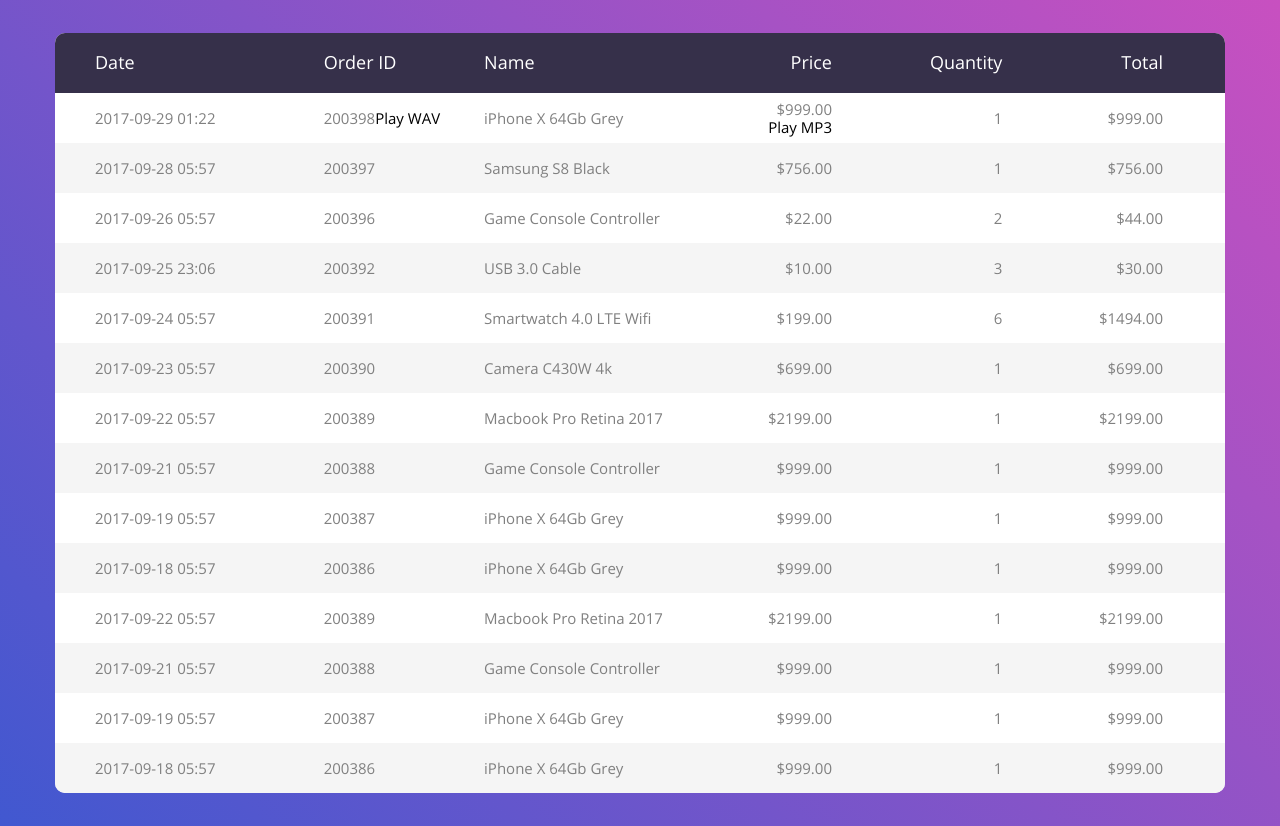
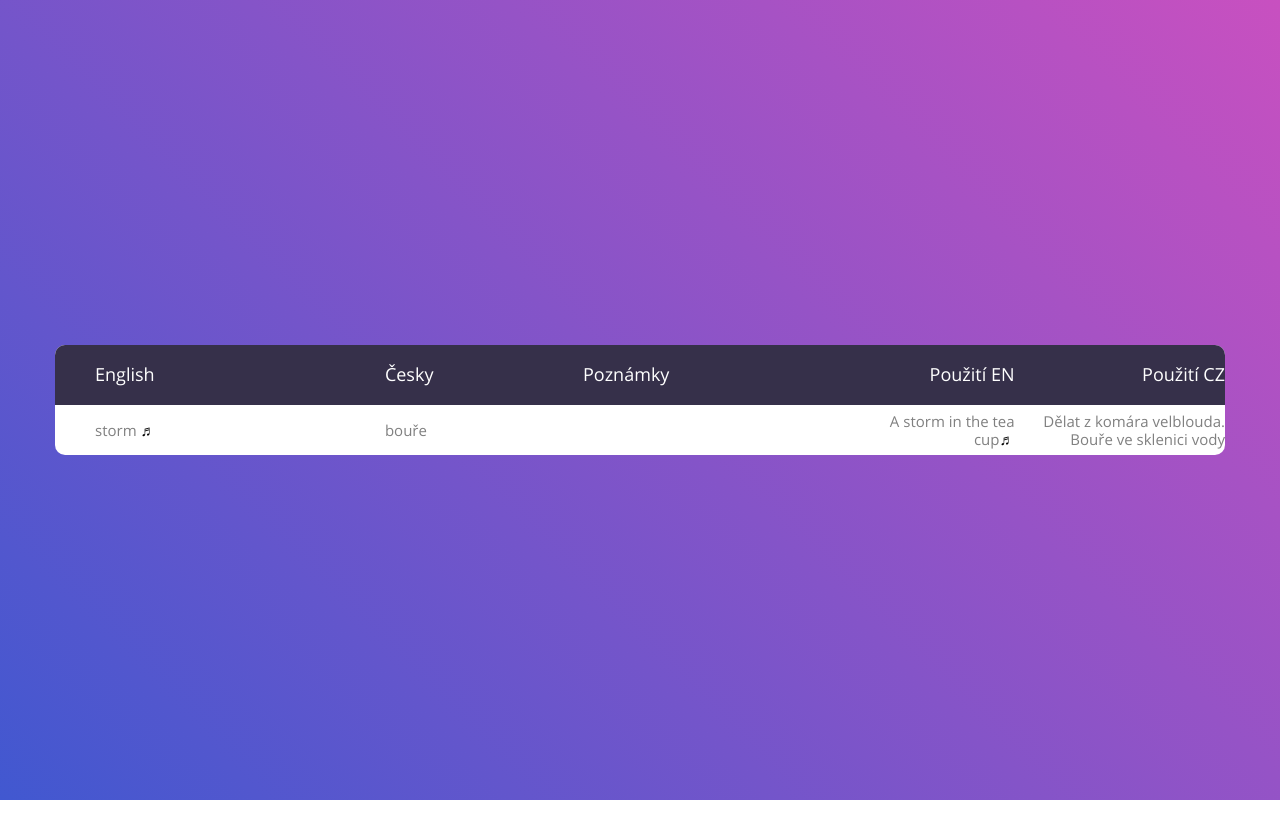
Before and after one commit to tomashak/my_english, a plain HTML site: page web/index.html in a window 1280 px wide. After the commit the page ends 800 px from the top, so only its background shows below. Drawn offline with Linux system fonts and the light colour scheme.

Commit message:
first word

```diff
--- a/web/index.html
+++ b/web/index.html
@@ -30,127 +30,22 @@
 					<table>
 						<thead>
 							<tr class="table100-head">
-								<th class="column1">Date</th>
-								<th class="column2">Order ID</th>
-								<th class="column3">Name</th>
-								<th class="column4">Price</th>
-								<th class="column5">Quantity</th>
-								<th class="column6">Total</th>
+								<th class="column1">English</th>
+								<th class="column2">Česky</th>
+								<th class="column3">Poznámky</th>
+								<th class="column4">Použití EN</th>
+								<th class="column5">Použití CZ</th>
 							</tr>
 						</thead>
 						<tbody>
 								<tr>
-									<td class="column1">2017-09-29 01:22</td>
-									<td class="column2">200398<button class="playWAV">Play WAV</button></td>
-									<td class="column3">iPhone X 64Gb Grey</td>
-									<td class="column4">$999.00<button class="playMP3">Play MP3</button></td>
-									<td class="column5">1</td>
-									<td class="column6">$999.00</td>
+									<td class="column1">storm <button onclick="playSound('mp3/druha.mp3');">&#9836;</button></td>
+									<td class="column2">bouře</td>
+									<td class="column3"></td>
+									<td class="column4">A storm in the tea cup<button onclick="playSound('mp3/a_storm_in_the_tea_cup.mp3');">&#9836;</button></td>
+									<td class="column5">Dělat z komára velblouda. Bouře ve sklenici vody</td>
 								</tr>
-								<tr>
-									<td class="column1">2017-09-28 05:57</td>
-									<td class="column2">200397</td>
-									<td class="column3">Samsung S8 Black</td>
-									<td class="column4">$756.00</td>
-									<td class="column5">1</td>
-									<td class="column6">$756.00</td>
-								</tr>
-								<tr>
-									<td class="column1">2017-09-26 05:57</td>
-									<td class="column2">200396</td>
-									<td class="column3">Game Console Controller</td>
-									<td class="column4">$22.00</td>
-									<td class="column5">2</td>
-									<td class="column6">$44.00</td>
-								</tr>
-								<tr>
-									<td class="column1">2017-09-25 23:06</td>
-									<td class="column2">200392</td>
-									<td class="column3">USB 3.0 Cable</td>
-									<td class="column4">$10.00</td>
-									<td class="column5">3</td>
-									<td class="column6">$30.00</td>
-								</tr>
-								<tr>
-									<td class="column1">2017-09-24 05:57</td>
-									<td class="column2">200391</td>
-									<td class="column3">Smartwatch 4.0 LTE Wifi</td>
-									<td class="column4">$199.00</td>
-									<td class="column5">6</td>
-									<td class="column6">$1494.00</td>
-								</tr>
-								<tr>
-									<td class="column1">2017-09-23 05:57</td>
-									<td class="column2">200390</td>
-									<td class="column3">Camera C430W 4k</td>
-									<td class="column4">$699.00</td>
-									<td class="column5">1</td>
-									<td class="column6">$699.00</td>
-								</tr>
-								<tr>
-									<td class="column1">2017-09-22 05:57</td>
-									<td class="column2">200389</td>
-									<td class="column3">Macbook Pro Retina 2017</td>
-									<td class="column4">$2199.00</td>
-									<td class="column5">1</td>
-									<td class="column6">$2199.00</td>
-								</tr>
-								<tr>
-									<td class="column1">2017-09-21 05:57</td>
-									<td class="column2">200388</td>
-									<td class="column3">Game Console Controller</td>
-									<td class="column4">$999.00</td>
-									<td class="column5">1</td>
-									<td class="column6">$999.00</td>
-								</tr>
-								<tr>
-									<td class="column1">2017-09-19 05:57</td>
-									<td class="column2">200387</td>
-									<td class="column3">iPhone X 64Gb Grey</td>
-									<td class="column4">$999.00</td>
-									<td class="column5">1</td>
-									<td class="column6">$999.00</td>
-								</tr>
-								<tr>
-									<td class="column1">2017-09-18 05:57</td>
-									<td class="column2">200386</td>
-									<td class="column3">iPhone X 64Gb Grey</td>
-									<td class="column4">$999.00</td>
-									<td class="column5">1</td>
-									<td class="column6">$999.00</td>
-								</tr>
-								<tr>
-									<td class="column1">2017-09-22 05:57</td>
-									<td class="column2">200389</td>
-									<td class="column3">Macbook Pro Retina 2017</td>
-									<td class="column4">$2199.00</td>
-									<td class="column5">1</td>
-									<td class="column6">$2199.00</td>
-								</tr>
-								<tr>
-									<td class="column1">2017-09-21 05:57</td>
-									<td class="column2">200388</td>
-									<td class="column3">Game Console Controller</td>
-									<td class="column4">$999.00</td>
-									<td class="column5">1</td>
-									<td class="column6">$999.00</td>
-								</tr>
-								<tr>
-									<td class="column1">2017-09-19 05:57</td>
-									<td class="column2">200387</td>
-									<td class="column3">iPhone X 64Gb Grey</td>
-									<td class="column4">$999.00</td>
-									<td class="column5">1</td>
-									<td class="column6">$999.00</td>
-								</tr>
-								<tr>
-									<td class="column1">2017-09-18 05:57</td>
-									<td class="column2">200386</td>
-									<td class="column3">iPhone X 64Gb Grey</td>
-									<td class="column4">$999.00</td>
-									<td class="column5">1</td>
-									<td class="column6">$999.00</td>
-								</tr>
+
 
 						</tbody>
 					</table>
```
Also changed, not shown: 2 other files.
